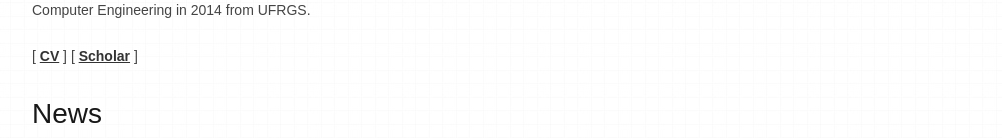
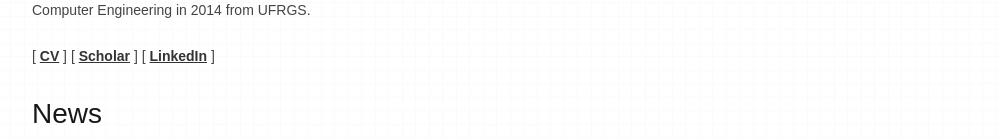
Before and after one commit to mcnevesinf/mcnevesinf.github.io, a plain HTML site: page index.html in a window 1280 px wide. Shown: the part 268-406 px from the top of the page, without its empty margins (138-1140 px from the left). Drawn offline with Linux system fonts and the light colour scheme.

Commit message:
Added LinkedIn profile

```diff
--- a/index.html
+++ b/index.html
@@ -44,6 +44,7 @@
 			<div id="cv">
 				[ <a href="papers/CV_long_v2021_10.pdf" alt="Curriculum Vitae" target="_blank"><strong>CV</strong></a> ]
 				[ <a href="https://scholar.google.com.br/citations?user=mqQZWwoAAAAJ&hl=en-US&oi=ao" alt="Google Scholar" target="_blank"><strong>Scholar</strong></a> ]
+				[ <a href="https://www.linkedin.com/in/miguel-neves-58b95ab3/" alt="LinkedIn" target="_blank"><strong>LinkedIn</strong></a> ]
 			</div>
 		</div>
 
```
